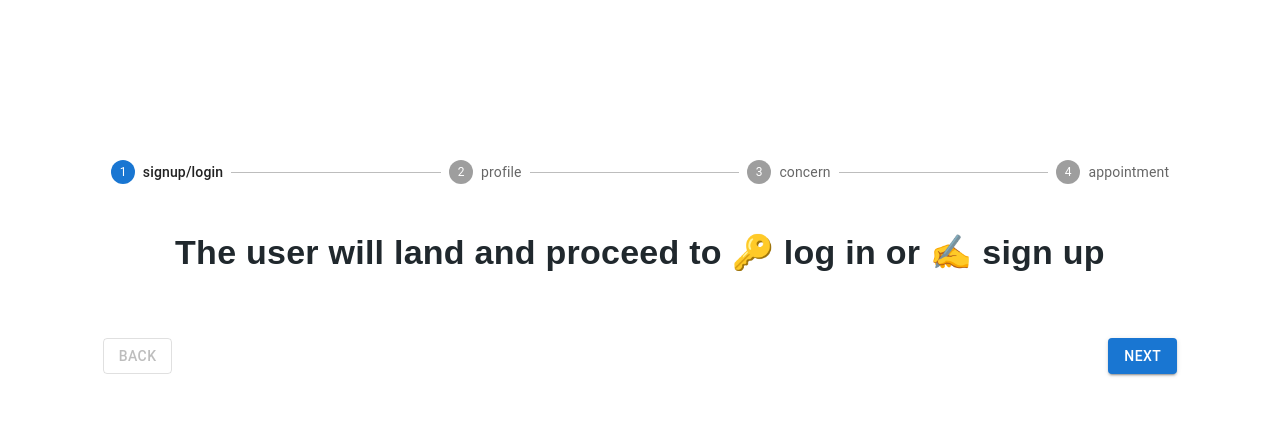
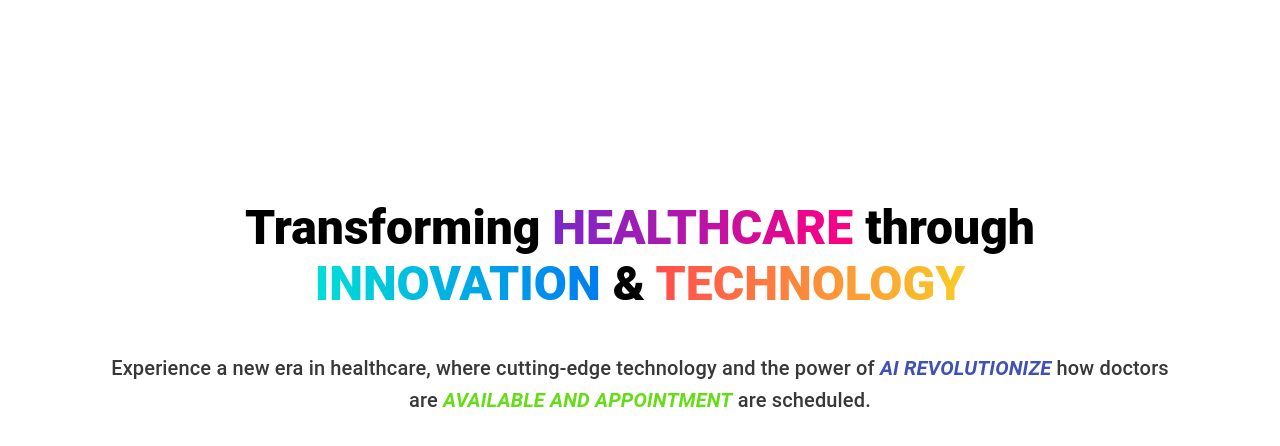
Before and after one commit to Anirudhece/hospital, a React (Vite) app: page / in a window 1280 px wide. Shown: the top 446 px of the page. Built offline with nearby package versions, Linux system fonts and the light colour scheme.

Commit message:
hero added

```diff
--- a/src/App.jsx
+++ b/src/App.jsx
@@ -1,12 +1,14 @@
 import React from "react";
 import Stepper from "./components/Stepper";
 import { Box } from "@mui/material";
+import Hero from "./components/Hero";
 function App() {
   return (
     <>
-      <Box sx={{ display: "flex", justifyContent: "center" , mt:20}}>
+      <Box sx={{ display: "flex", justifyContent: "center",fontFamily: '"Nunito Sans", sans-serif', mt:25}}>
         <Box sx={{ width: "85%" }}>
-          <Stepper />
+          <Hero />
+          {/* <Stepper /> */}
         </Box>
       </Box>
     </>
--- /dev/null
+++ b/src/components/Hero.jsx
@@ -0,0 +1,44 @@
+import React from "react";
+import { Box, Typography } from "@mui/material";
+function Hero() {
+  const gradientColor = (firstColor, secondColor) => {
+    const gradientText = {
+      backgroundImage: `linear-gradient(90deg, ${firstColor}, ${secondColor})`,
+      WebkitBackgroundClip: "text",
+      color: "transparent",
+    };
+    return gradientText;
+  };
+
+  return (
+    <>
+      <Box>
+        <Typography
+          variant="h3"
+          mb={5}
+          sx={{ fontWeight: "800", textAlign: "center" }}
+        >
+          Transforming{" "}
+          <span style={gradientColor("#7928ca", " #ff0080")}>HEALTHCARE</span>{" "}
+          through{" "}
+          <span style={gradientColor("#00dfd8", " #007cf0")}>INNOVATION</span> &{" "}
+          <span style={gradientColor("#ff4d4d", " #f9cb28")}>TECHNOLOGY</span>{" "}
+        </Typography>
+        <Typography variant="h6" sx={{ textAlign: "center", color: "#383838" }}>
+          Experience a new era in healthcare, where cutting-edge technology and
+          the power of{" "}
+          <span style={{ color: "#3f51b5", fontWeight: "600",fontStyle: 'italic' }}>
+            AI REVOLUTIONIZE
+          </span>{" "}
+          how doctors are{" "}
+          <span style={{ color: "#64dd17", fontWeight: "600",fontStyle: 'italic' }}>
+            AVAILABLE AND APPOINTMENT
+          </span>{" "}
+          are scheduled.
+        </Typography>
+      </Box>
+    </>
+  );
+}
+
+export default Hero;
```
